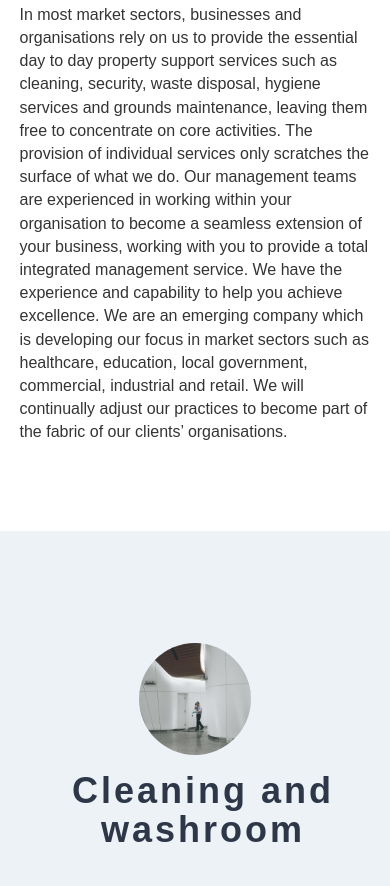
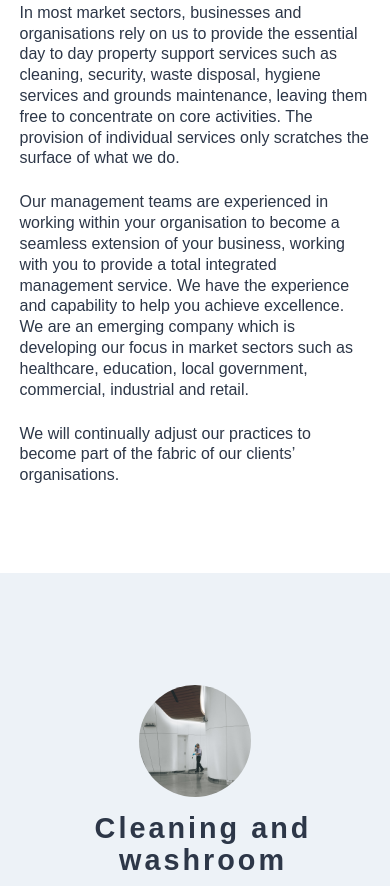
Before and after one commit to JaGaffney/jag-int, a Gatsby site: page / in a window 390 px wide. Shown: the part 838-1724 px from the top of the page. Built offline with nearby package versions, Linux system fonts and the light colour scheme; Gatsby itself is replaced by a stand-in of ours; a web font is replaced by a local one.

Commit message:
clenaed up ui and added login to responsive navbar

```diff
--- a/src/components/header/NavbarLanding.js
+++ b/src/components/header/NavbarLanding.js
@@ -2,6 +2,7 @@ import React, { useEffect, useRef, useState } from "react"
 import { BsPersonLinesFill } from "react-icons/bs"
 import { FaMailBulk } from "react-icons/fa"
 import { MdBusiness } from "react-icons/md"
+import { FiLogIn } from "react-icons/fi"
 import { CSSTransition } from "react-transition-group"
 
 function NavItem(props) {
@@ -100,6 +101,13 @@ function DropdownMenu() {
           >
             Contact
           </DropdownItem>
+          <DropdownItem
+            leftIcon={<FiLogIn />}
+            link="https://jagintegrated.integralcs.com/login"
+            type="external"
+          >
+            Login
+          </DropdownItem>
         </div>
       </CSSTransition>
     </div>
--- a/src/components/indexComponents/item2.js
+++ b/src/components/indexComponents/item2.js
@@ -20,16 +20,21 @@ const Item2 = () => {
           cleaning, security, waste disposal, hygiene services and grounds
           maintenance, leaving them free to concentrate on core activities. The
           provision of individual services only scratches the surface of what we
-          do. Our management teams are experienced in working within your
+          do.
+        </p>{" "}
+        <p>
+          Our management teams are experienced in working within your
           organisation to become a seamless extension of your business, working
           with you to provide a total integrated management service. We have the
           experience and capability to help you achieve excellence. We are an
           emerging company which is developing our focus in market sectors such
           as healthcare, education, local government, commercial, industrial and
-          retail. We will continually adjust our practices to become part of the
-          fabric of our clients’ organisations.
+          retail.{" "}
         </p>
-
+        <p>
+          We will continually adjust our practices to become part of the fabric
+          of our clients’ organisations.
+        </p>
         {/* <Link className="item__button" to="/about">
           <div className="svg-wrapper">
             <svg
--- a/src/styles/body.scss
+++ b/src/styles/body.scss
@@ -50,13 +50,17 @@
   width: 30%;
 }
 .item2__text {
+  color: var(--gray800);
   height: 60%;
-  width: 40%;
+  width: 45%;
   display: flex;
   justify-content: space-around;
   align-items: flex-start;
   flex-direction: column;
   padding: 4rem;
+  line-height: 1.5;
+  font-size: 1.2rem;
+  letter-spacing: -0.025em;
 }
 
 .item3__container {
--- a/src/styles/responsive.scss
+++ b/src/styles/responsive.scss
@@ -115,6 +115,7 @@
       -webkit-columns: 1;
       -moz-columns: 1;
       padding: 0 0.5rem;
+      font-size: 1rem;
     }
   }
 
@@ -166,16 +167,21 @@
     display: none;
   }
   .item2__text {
+    line-height: 1.3;
+    font-size: 1rem;
+    letter-spacing: 0;
     padding: 0;
-    align-items: center;
-    p {
-      text-align: left;
-    }
+    text-align: left;
   }
 
   .item3__text-title {
-    width: 98%;
+    width: 100%;
     text-align: center;
+    h1 {
+      padding: 0;
+      font-size: 1.8rem;
+      margin: 0 0.5rem;
+    }
   }
 
   .footer-container {
```
